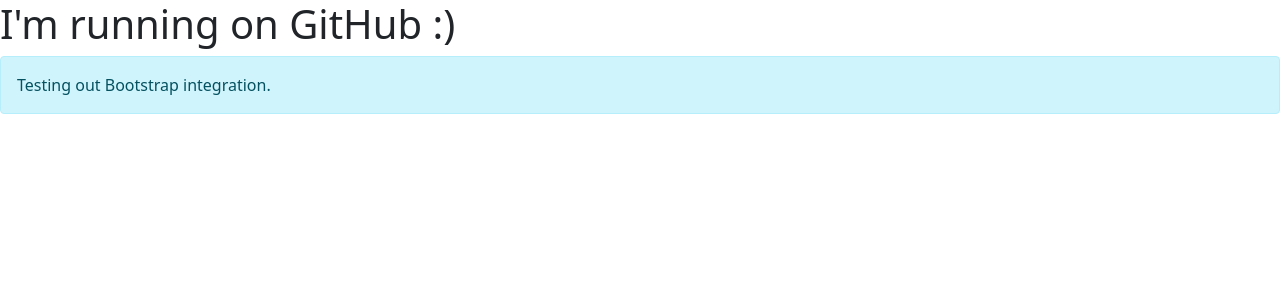
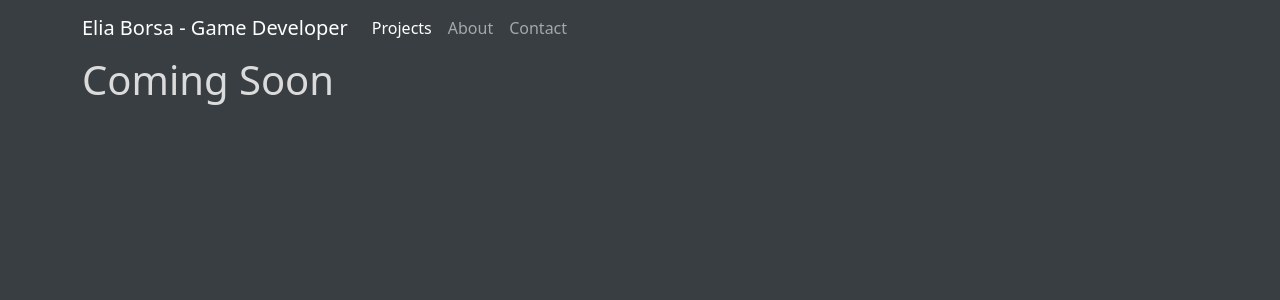
Before and after one commit to Aquastorm/aquastorm.github.io, a Jekyll site: the page built from index.html, in a window 1280 px wide. Shown: the top 300 px of the page. Built offline with Jekyll 4.4.1, drawn with Linux system fonts in a browser that asks for light colours.

Commit message:
[added] the navbar and empty about, contact & index pages

```diff
--- a/_config.yml
+++ b/_config.yml
@@ -29,6 +29,11 @@
 #twitter_username: jekyllrb
 github_username:  aquastorm
 
+defaults:
+  - scope:
+      path: ""
+    values:
+      layout: "default"
 
 # Build settings
 #theme: minima
--- /dev/null
+++ b/_data/navigation.yml
@@ -0,0 +1,6 @@
+- name: Projects
+  link: /
+- name: About
+  link: /about.html
+- name: Contact
+  link: /contact.html
--- /dev/null
+++ b/_includes/navigation.html
@@ -0,0 +1,24 @@
+<nav class="navbar navbar-expand-sm navbar-dark bg-body">
+    <div class="container">
+        <a class="navbar-brand" href="#">Elia Borsa - Game Developer</a>
+        <button class="navbar-toggler" type="button" data-bs-toggle="collapse" data-bs-target="#navbarNav"
+                aria-controls="navbarNav" aria-expanded="false" aria-label="Toggle navigation">
+            <span class="navbar-toggler-icon"></span>
+        </button>
+        <div class="collapse navbar-collapse" id="navbarNav">
+            <div class="navbar-nav">
+                {% for item in site.data.navigation %}
+                <a href="{{ item.link }}"
+                    {% if page.url==item.link %} class="nav-link active" aria-current="page"
+                    {% else %} class="nav-link"
+                    {% endif %}>
+                    {{ item.name}}
+                </a>
+                {% endfor %}
+                <!-- <a class="nav-link active" aria-current="page" href="#">Projects</a>
+                <a class="nav-link" href="#">About</a>
+                <a class="nav-link" href="#">Contact</a> -->
+            </div>
+        </div>
+    </div>
+</nav>
--- a/_layouts/default.html
+++ b/_layouts/default.html
@@ -14,7 +14,10 @@
 </head>
 
 <body>
-    {{ content }}
+    {% include navigation.html %}
+    <div class="container">
+        {{ content }}
+    </div>
     <script src="https://cdn.jsdelivr.net/npm/bootstrap@5.0.0-beta1/dist/js/bootstrap.bundle.min.js" integrity="sha384-ygbV9kiqUc6oa4msXn9868pTtWMgiQaeYH7/t7LECLbyPA2x65Kgf80OJFdroafW" crossorigin="anonymous"></script>
 </body>
 
--- a/_sass/main.scss
+++ b/_sass/main.scss
@@ -0,0 +1,17 @@
+$anthraciteGrey: #383e42;
+
+// Bootstrap overrides ////////////////////////////////////////////////////////////////////////////
+
+$body-bg: $anthraciteGrey;
+$body-color: #dbdbdb;
+
+
+// Bootstrap additions ////////////////////////////////////////////////////////////////////////////
+
+// .navbar {
+//     background-color: $anthraciteGrey;
+// }
+
+.bg-body {
+    color: $body-bg;
+}
--- /dev/null
+++ b/about.html
@@ -0,0 +1,4 @@
+---
+title: About | Elia Borsa - Game Developer
+---
+<h1>{{"Coming Soon"}}</h1>
--- /dev/null
+++ b/contact.html
@@ -0,0 +1,4 @@
+---
+title: Contact | Elia Borsa - Game Developer
+---
+<h1>{{"Coming Soon"}}</h1>
--- a/index.html
+++ b/index.html
@@ -1,9 +1,4 @@
 ---
-layout: default
-title: Home
+title: Projects | Elia Borsa - Game Developer
 ---
-<h1>{{"I'm running on GitHub :)"}}</h1>
-
-<div class="alert alert-info" role="alert">
-    Testing out Bootstrap integration.
-</div>
+<h1>{{"Coming Soon"}}</h1>
```
